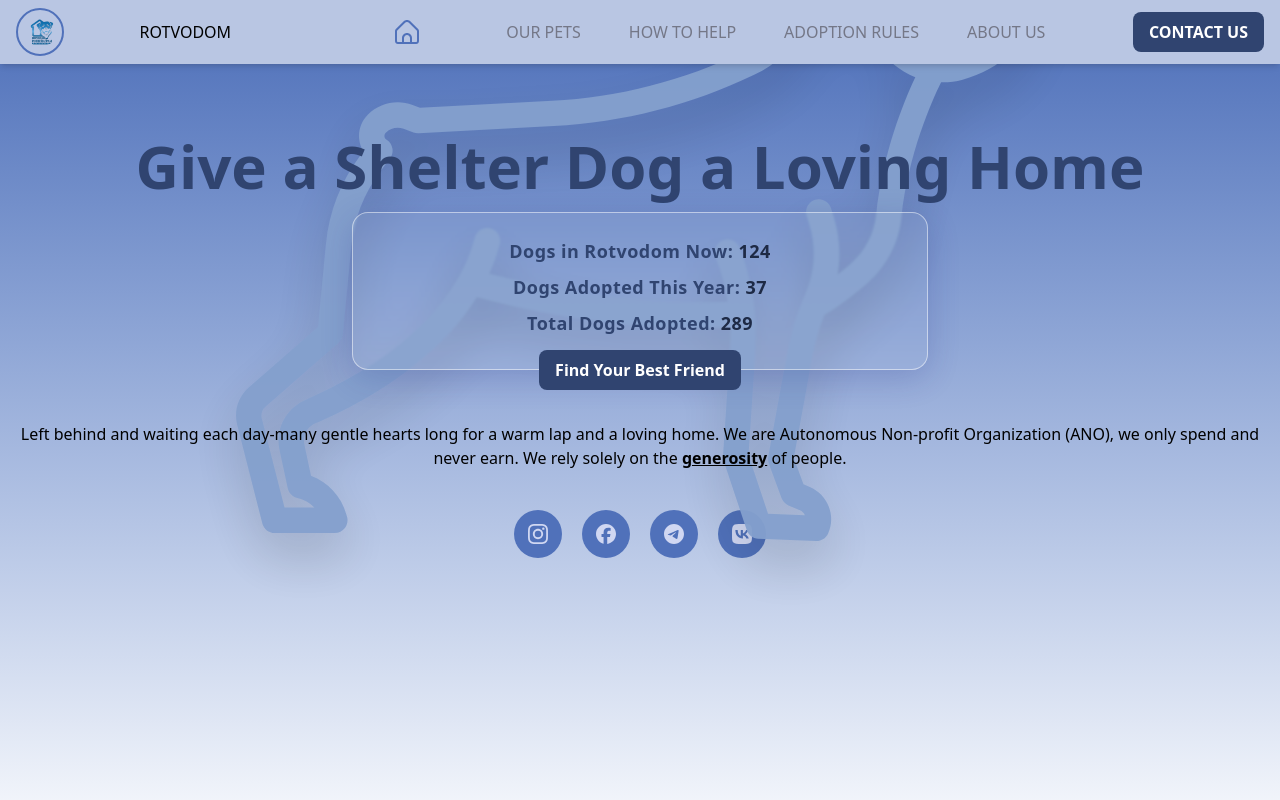
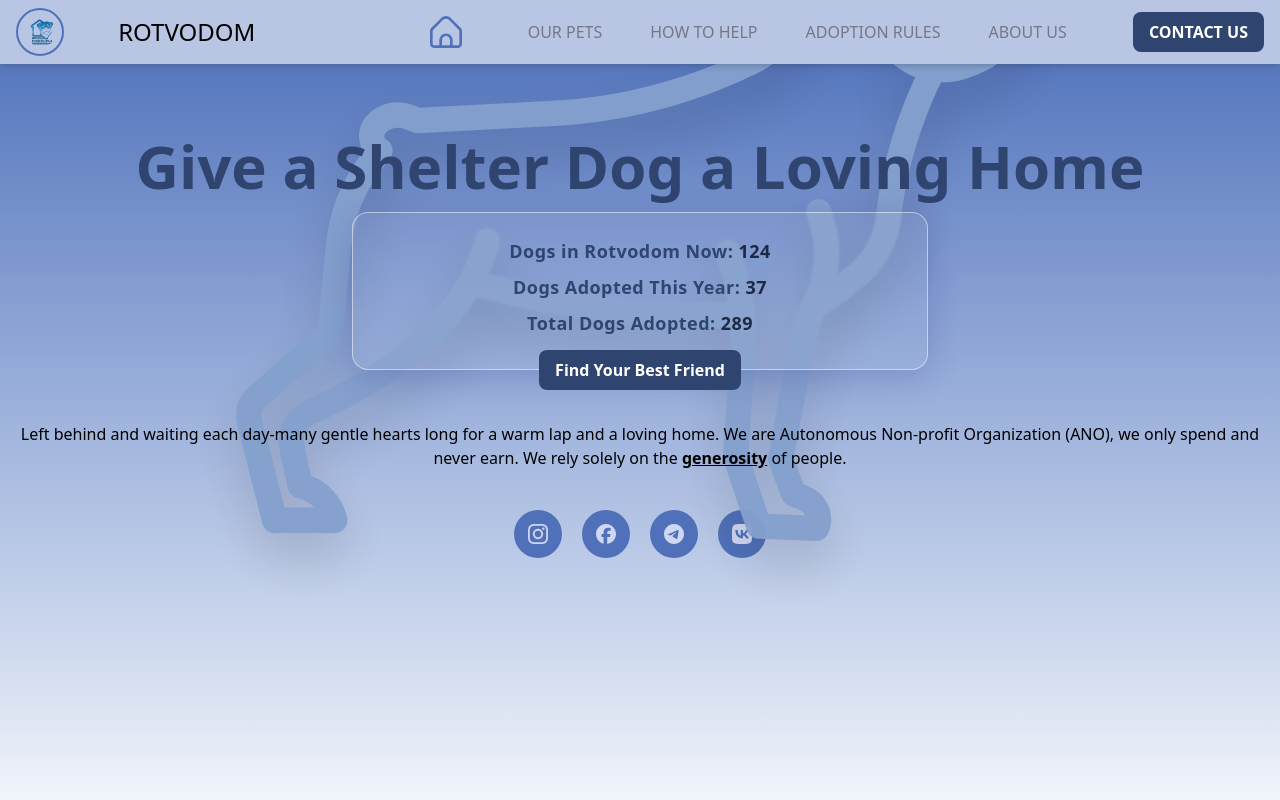
Before and after one commit to bavayra/dog-shelter, a React (Vite) app: page / in a window 1280 px wide. Shown: the top 800 px of the page. Built offline with nearby package versions, Linux system fonts and the light colour scheme.

Commit message:
style: resized h1 and home icon for screens >375

```diff
--- a/src/components/Header.tsx
+++ b/src/components/Header.tsx
@@ -18,7 +18,9 @@ const Header = () => {
             className="border-primary-500 h-12 w-12 rounded-full border-2 bg-transparent object-center px-1 py-2"
           />
           <div className="flex items-center">
-            <h1 className="typography-h1 mr-22 w-auto">{APP_NAME}</h1>
+            <h1 className="typography-h1 xs:text-2xl xs:mr-30 mr-22 w-auto">
+              {APP_NAME}
+            </h1>
           </div>
           <a
             href="#hero"
@@ -26,7 +28,7 @@ const Header = () => {
             aria-label="Go to home section"
           >
             <HomeIcon
-              className="hover:text-primary-700 text-primary-500 h-6 w-6 cursor-pointer object-contain transition hover:scale-115"
+              className="hover:text-primary-700 text-primary-500 xs:h-8 xs:w-8 h-6 w-6 cursor-pointer object-contain transition hover:scale-115"
               aria-label="Home"
             />
           </a>
```
